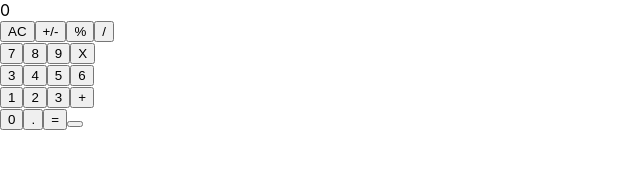
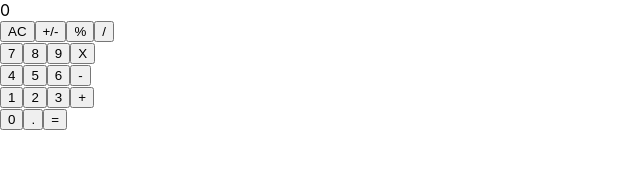
Before and after one commit to cliftondavies/Math-Magicians, a React (Create React App) app: page / in a window 1280 px wide. Shown: the top 180 px of the page, without its empty margins (0-640 px from the left). Built offline with nearby package versions, Linux system fonts and the light colour scheme.

Commit message:
Update button panel component

```diff
--- a/src/components/ButtonPanel.js
+++ b/src/components/ButtonPanel.js
@@ -8,7 +8,7 @@ const ButtonPanel = () => {
       {renderButton(first)}
       {renderButton(second)}
       {renderButton(third)}
-      {renderButton(fourth)}
+      {(fourth) ? renderButton(fourth) : null}
     </div>
   );
 
@@ -16,7 +16,7 @@ const ButtonPanel = () => {
     <div>
       {buttonGroup('AC', '+/-', '%', '/')}
       {buttonGroup('7', '8', '9', 'X')}
-      {buttonGroup('3', '4', '5', '6')}
+      {buttonGroup('4', '5', '6', '-')}
       {buttonGroup('1', '2', '3', '+')}
       {buttonGroup('0', '.', '=', '')}
     </div>
```
